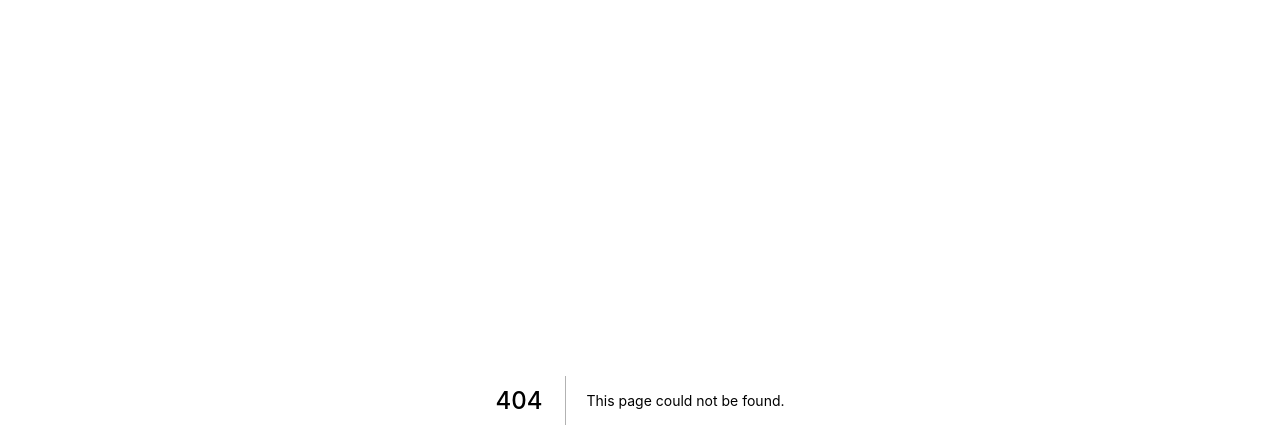
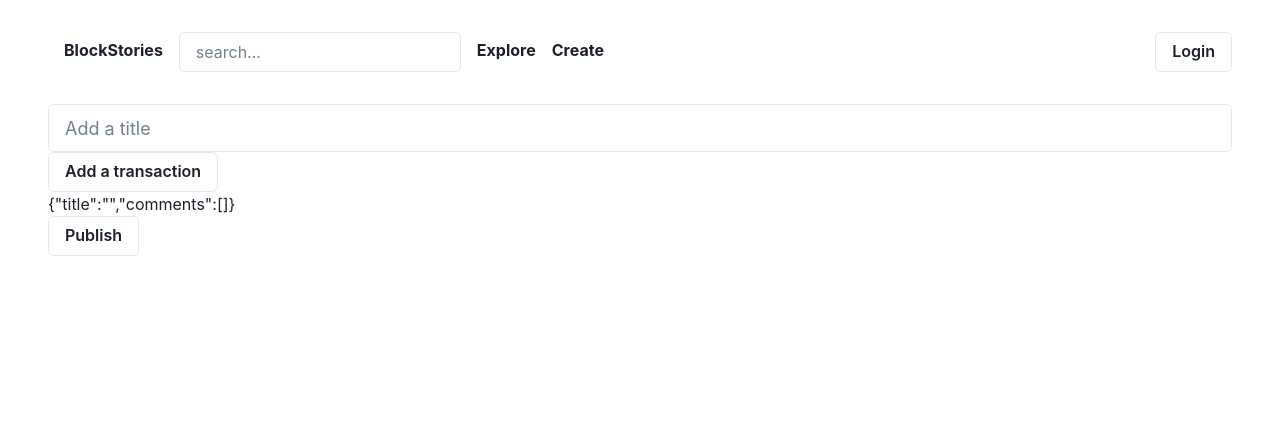
Before and after one commit to mathesond2/blockstories, a Next.js app: page /create in a window 1280 px wide. Before the commit this address had no page. Shown: the top 448 px of the page. Built offline with nearby package versions, Linux system fonts and the light colour scheme.

Commit message:
rearrange names, add components and state

```diff
--- a/components/nav.jsx
+++ b/components/nav.jsx
@@ -18,10 +18,10 @@ const Nav = () => (
           <Input placeholder='search...' />
         </li>
         <li className="link-list__item">
-          <Link href='/my-stories'>Explore</Link>
+          <Link href='/explore'>Explore</Link>
         </li>
         <li className="link-list__item">
-          <Link href='/dashboard'>Create</Link>
+          <Link href='/create'>Create</Link>
         </li>
       </ul>
     </nav>
--- a/pages/about.js
+++ b/pages/about.js
@@ -9,7 +9,7 @@ export default function About() {
       <HeadMetadata/>
       <Nav/>
 
-      <main className={styles.main}>
+      <main>
         <Container maxW="container.xl">
           <h1 className={styles.title}>About</h1>
         </Container>
--- /dev/null
+++ b/pages/create.js
@@ -0,0 +1,64 @@
+import styles from '../styles/Home.module.css'
+import Nav from '../components/nav';
+import HeadMetadata from '../components/headMetadata';
+import {
+  Container,
+  Stack,
+  Input,
+  Button
+ } from '@chakra-ui/react';
+import { useState } from 'react';
+
+/* {
+  title: 'Home'
+  comments: [
+    {
+    txId: '0x1234567890123456789012345678901234567890',
+    timestamp: '',
+    comment: 'This is a comment'
+    },
+    {
+    hash: '0x1234567890123456789012345678901234567890'
+    timestamp: '',
+    comment: 'This is a comment'
+    }
+  ]
+}
+*/
+
+export default function Create() {
+  const [story, setStory] = useState({
+    title: '',
+    comments: []
+  });
+
+  return (
+    <div className={styles.container}>
+      <HeadMetadata/>
+      <Nav/>
+
+      <main>
+      <Container maxW="container.xl">
+        <Stack spacing={3}>
+          <Input placeholder='Add a title' size='lg' onChange={(e) => setStory({title: e.currentTarget.value}) }/>
+        </Stack>
+
+        <Button variant='outline'>Add a transaction</Button>
+
+        <div>{JSON.stringify(story)}</div>
+        <div>
+          <Button
+            variant='outline'
+            disabled={!(
+              story.title.length &&
+              story.comments?.length
+            )}
+          >
+            Publish
+          </Button>
+        </div>
+        </Container>
+      </main>
+    </div>
+  )
+}
--- a/pages/dashboard.js
+++ b/pages/explore.js
@@ -3,7 +3,7 @@ import Nav from '../components/nav';
 import HeadMetadata from '../components/headMetadata';
 import { Container } from '@chakra-ui/react';
 
-export default function Dashboard() {
+export default function Explore() {
   return (
     <div className={styles.container}>
       <HeadMetadata/>
@@ -11,7 +11,7 @@ export default function Dashboard() {
 
       <main className={styles.main}>
         <Container maxW="container.xl">
-          <h1 className={styles.title}>Dashboard</h1>
+          <h1 className={styles.title}>explore</h1>
         </Container>
       </main>
     </div>
```
Also changed, not shown: pages/index.js (+1 -35 lines), pages/my-stories.js (deleted, +0 -19 lines).
